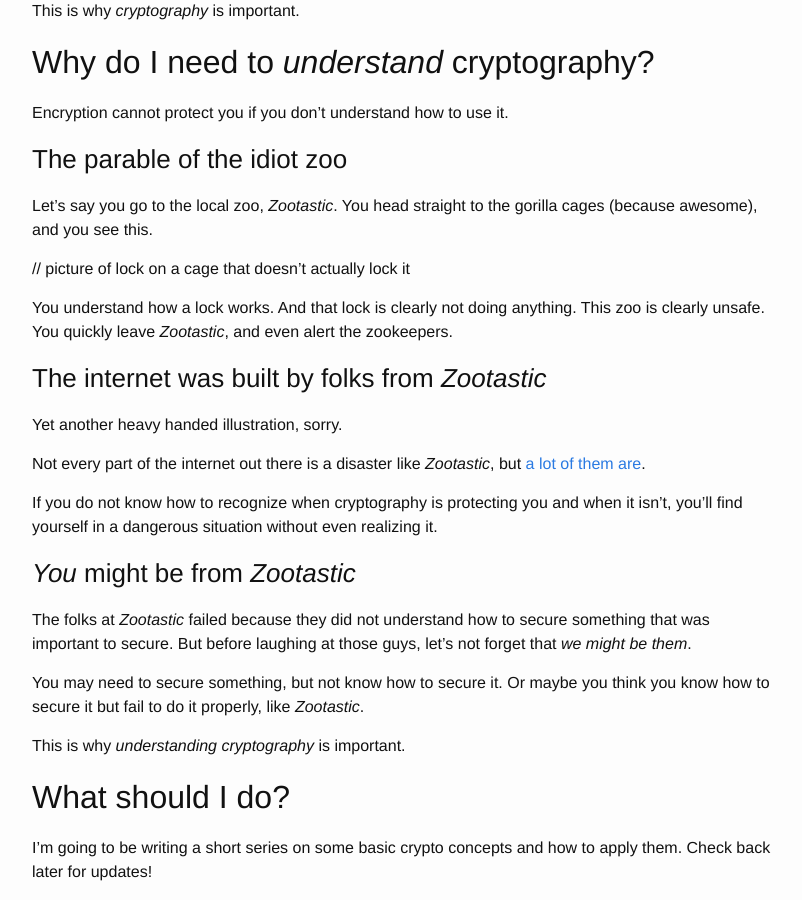
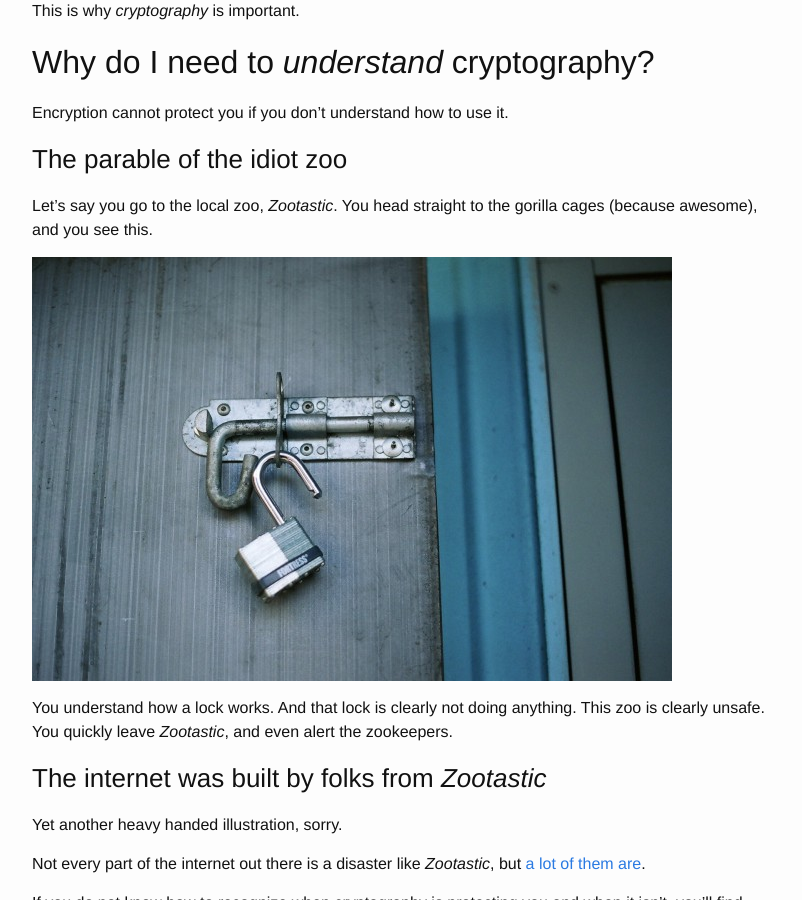
Before and after one commit to flushentitypacket/flushentitypacket.github.io, a Jekyll site: the page built from _posts/2016-01-21-everyone-should-know-crypto.md, in a window 1280 px wide and 900 px high, scrolled down 1653 px. Shown: the whole window, without its empty margins (238-1040 px from the left). Built offline with Jekyll 4.4.1, drawn with Linux system fonts in a browser that asks for light colours.

Commit message:
Replace placeholder with actual image.

```diff
--- a/_posts/2016-01-21-everyone-should-know-crypto.md
+++ b/_posts/2016-01-21-everyone-should-know-crypto.md
@@ -70,7 +70,7 @@ Encryption cannot protect you if you don't understand how to use it.
 
 Let's say you go to the local zoo, _Zootastic_. You head straight to the gorilla cages (because awesome), and you see this.
 
-// picture of lock on a cage that doesn't actually lock it
+![unlocked padlock]({{ site.url }}/assets/unlocked.jpg)
 
 You understand how a lock works. And that lock is clearly not doing anything. This zoo is clearly unsafe. You quickly leave _Zootastic_, and even alert the zookeepers.
 
```
Also changed, not shown: assets/unlocked.jpg (added).
